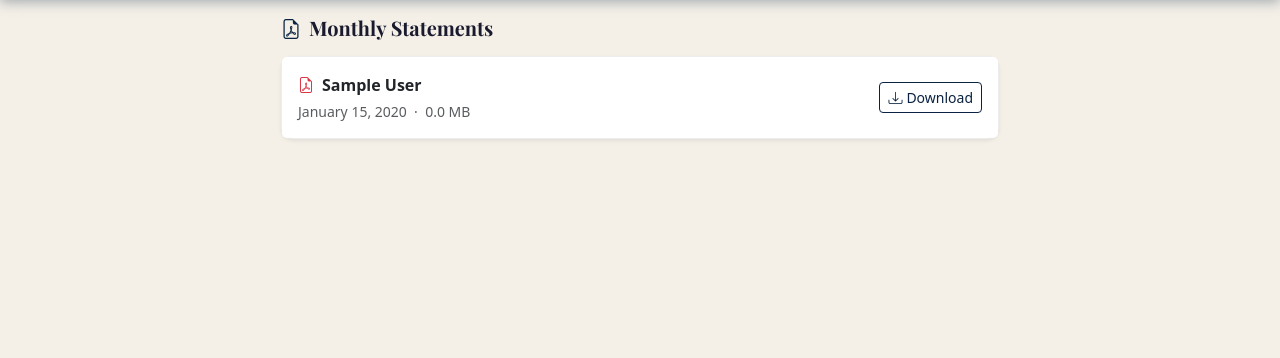
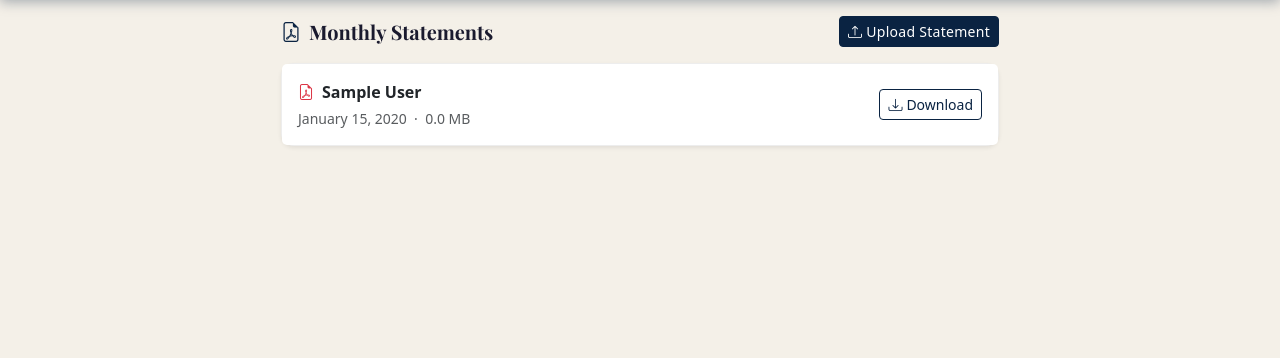
Before and after one commit to richardahasting/FleetNests, a Flask app: page /statements in a window 1280 px wide. Shown: the part 62-420 px from the top of the page. Run offline with Flask 3, Linux system fonts and the light colour scheme; the visitor is signed in with stand-in values (Sample User, id 1); a database or web service that is not in the repository returns one stand-in record (values such as "Sample title"); some libraries are stand-ins or nearby versions.

Commit message:
Fix #21 #24 #25 — statements access and PDF feedback attachment
- Fix #25: Allow PDF files in feedback attachment (was image-only)
- Fix #24/#21: Add 'Upload Statement' nav link visible to can_manage_statements
  users who are not admins (Steve Cossette) so they can reach the upload page
- Add 'Upload Statement' button on the member-facing Statements page for
  can_manage_statements users, making the upload path discoverable

Co-Authored-By: Claude Sonnet 4.6 <noreply@anthropic.com>

```diff
--- a/templates/base.html
+++ b/templates/base.html
@@ -59,6 +59,14 @@
           <a class="nav-link {% if request.endpoint == 'help_page' %}active{% endif %}"
              href="{{ url_for('help_page') }}"><i class="bi bi-question-circle me-1"></i>Help</a>
         </li>
+        {% if current_user.can_manage_statements and not current_user.is_admin %}
+        <li class="nav-item">
+          <a class="nav-link {% if request.endpoint == 'admin_statements' %}active{% endif %}"
+             href="{{ url_for('admin_statements') }}">
+            <i class="bi bi-file-earmark-arrow-up me-1"></i>Upload Statement
+          </a>
+        </li>
+        {% endif %}
         {% if current_user.is_admin %}
         <li class="nav-item dropdown">
           <a class="nav-link dropdown-toggle {% if 'admin' in request.endpoint %}active{% endif %}"
@@ -175,8 +183,8 @@
               Screenshot <span class="text-muted fw-normal">(optional)</span>
             </label>
             <input type="file" id="fbScreenshot" class="form-control"
-                   accept="image/jpeg,image/png,image/gif,image/webp">
-            <div class="form-text">JPEG, PNG, GIF, or WebP · max 5 MB</div>
+                   accept="image/jpeg,image/png,image/gif,image/webp,application/pdf,.pdf">
+            <div class="form-text">JPEG, PNG, GIF, WebP, or PDF · max 5 MB</div>
           </div>
           <div id="fbErrorBanner" class="alert alert-danger py-2 d-none" role="alert"></div>
         </div>
--- a/templates/statements.html
+++ b/templates/statements.html
@@ -5,7 +5,14 @@
 <div class="row justify-content-center">
   <div class="col-12 col-md-8 col-lg-7">
 
-    <h5 class="fw-bold mb-3"><i class="bi bi-file-earmark-pdf me-2 text-club-blue"></i>Monthly Statements</h5>
+    <div class="d-flex align-items-center justify-content-between mb-3">
+      <h5 class="fw-bold mb-0"><i class="bi bi-file-earmark-pdf me-2 text-club-blue"></i>Monthly Statements</h5>
+      {% if current_user.can_manage_statements %}
+      <a href="{{ url_for('admin_statements') }}" class="btn btn-sm btn-club-blue">
+        <i class="bi bi-upload me-1"></i>Upload Statement
+      </a>
+      {% endif %}
+    </div>
 
     {% if statements %}
     <div class="card border-0 shadow-sm">
```
